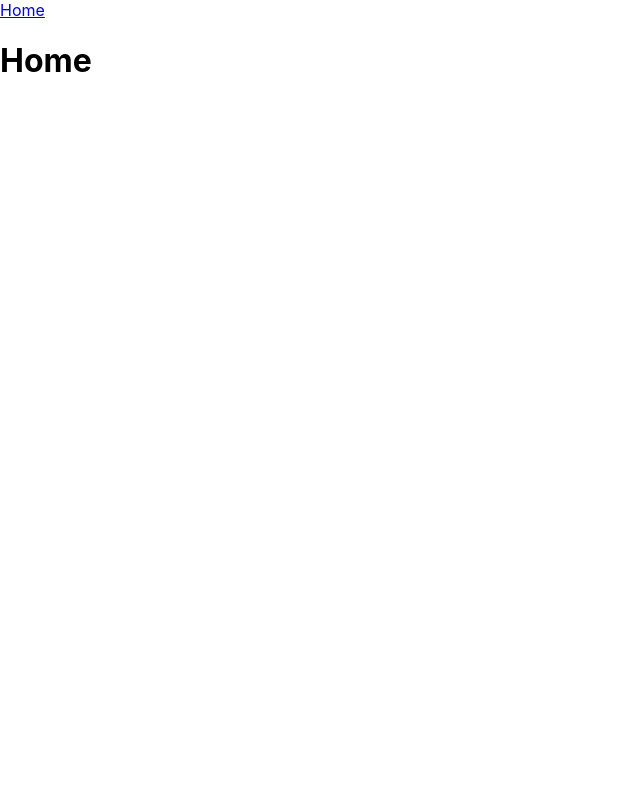
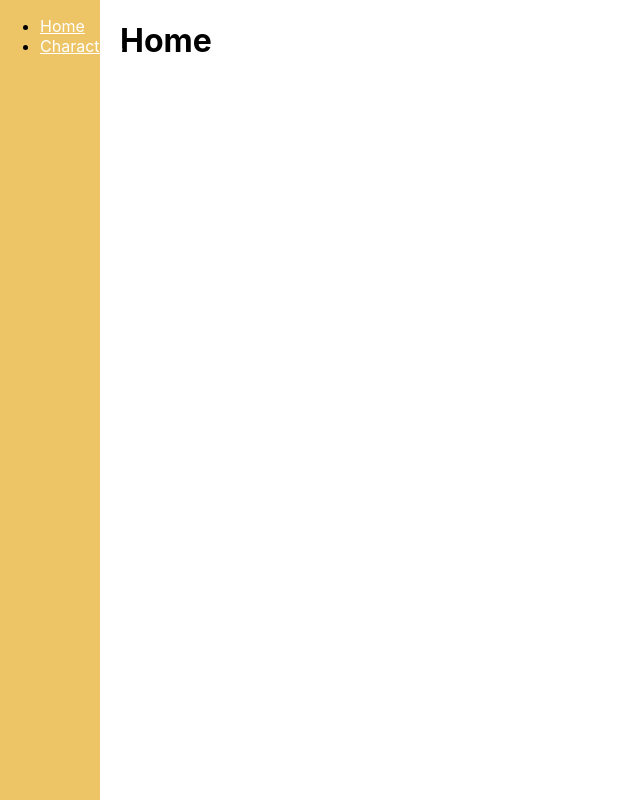
Before and after one commit to dayanapanova/RickAndMorty, a React (Create React App) app: page / in a window 1280 px wide. Shown: the whole page, without its empty margins (0-640 px from the left). Built offline with nearby package versions, Linux system fonts and the light colour scheme.

Commit message:
Adding styled components provider

```diff
--- a/src/App.js
+++ b/src/App.js
@@ -1,19 +1,25 @@
 import React from 'react';
 import { Router, Switch, Route } from 'react-router-dom';
-import { ThemeProvider } from 'styled-components'
+import styled, { ThemeProvider } from 'styled-components'
 import { Navigation } from '@/components';
 import {Home} from '@/containers';
 import { theme } from '@/constants'
 import BrowserHistory from '@/BrowserHistory';
 
+const PageContent = styled.div`
+    padding-left: ${({ theme })=> theme.sizes.sideBarWidth + 20}px;
+`
+
 const App = () => {
   return (
     <ThemeProvider theme={theme}>
       <Router history={BrowserHistory}>
-        <Navigation headerText='bubka'/>
-        <Switch>
-          <Route path='/' exact component={Home} />
-        </Switch>
+        <Navigation />
+        <PageContent>
+          <Switch>
+            <Route path='/' exact component={Home} />
+          </Switch>
+        </PageContent>
       </Router>
     </ThemeProvider>
   );
--- a/src/components/Navigation.js
+++ b/src/components/Navigation.js
@@ -1,18 +1,40 @@
-import React, { useState } from 'react';
+import React from 'react';
 import { Link } from 'react-router-dom';
+import styled from 'styled-components'
 
-const Navigation = () => {
+const Navigation = styled.div`
+    position: fixed;
+    top: 0;
+    height: 100%;
+    width: ${({ theme })=> theme.sizes.sideBarWidth}px;
+    background-color: ${({ theme })=> theme.colors.primary};
+`
 
+const MenuItem = styled(Link)`
+    color: ${({ theme })=> theme.colors.light};
+`
+
+const MENU_ITEMS = [
+    {
+        to: '/',
+        label: 'Home',
+    },
+    {
+        to: '/characters',
+        label: 'Characters',
+    }
+]
+
+export default () => {
     return (
-
-        <div>
-
-                <Link to='/'>Home</Link>
-
-
-        </div>
-
+        <Navigation>
+            <ul>
+                {MENU_ITEMS.map(({ label, to }, index)=> (
+                    <li key={`${label}-${index}`}>
+                        <MenuItem to={to}>{label}</MenuItem>
+                    </li>
+                ))}
+            </ul>
+        </Navigation>
     )
 };
-
-export default Navigation;
--- a/src/constants/theme.js
+++ b/src/constants/theme.js
@@ -1,4 +1,10 @@
 export default {
-	primary: '#edc566',
-	secondary: '#ff9800',
+	colors: {
+		primary: '#edc566',
+		secondary: '#ff9800',
+		light: '#fff',
+	},
+	sizes: {
+		sideBarWidth: 100,
+	}
 }
```
Also changed, not shown: src/containers/Home.js (line endings or trailing spaces), 1 other file (tests, documents, lock files or other folders).
